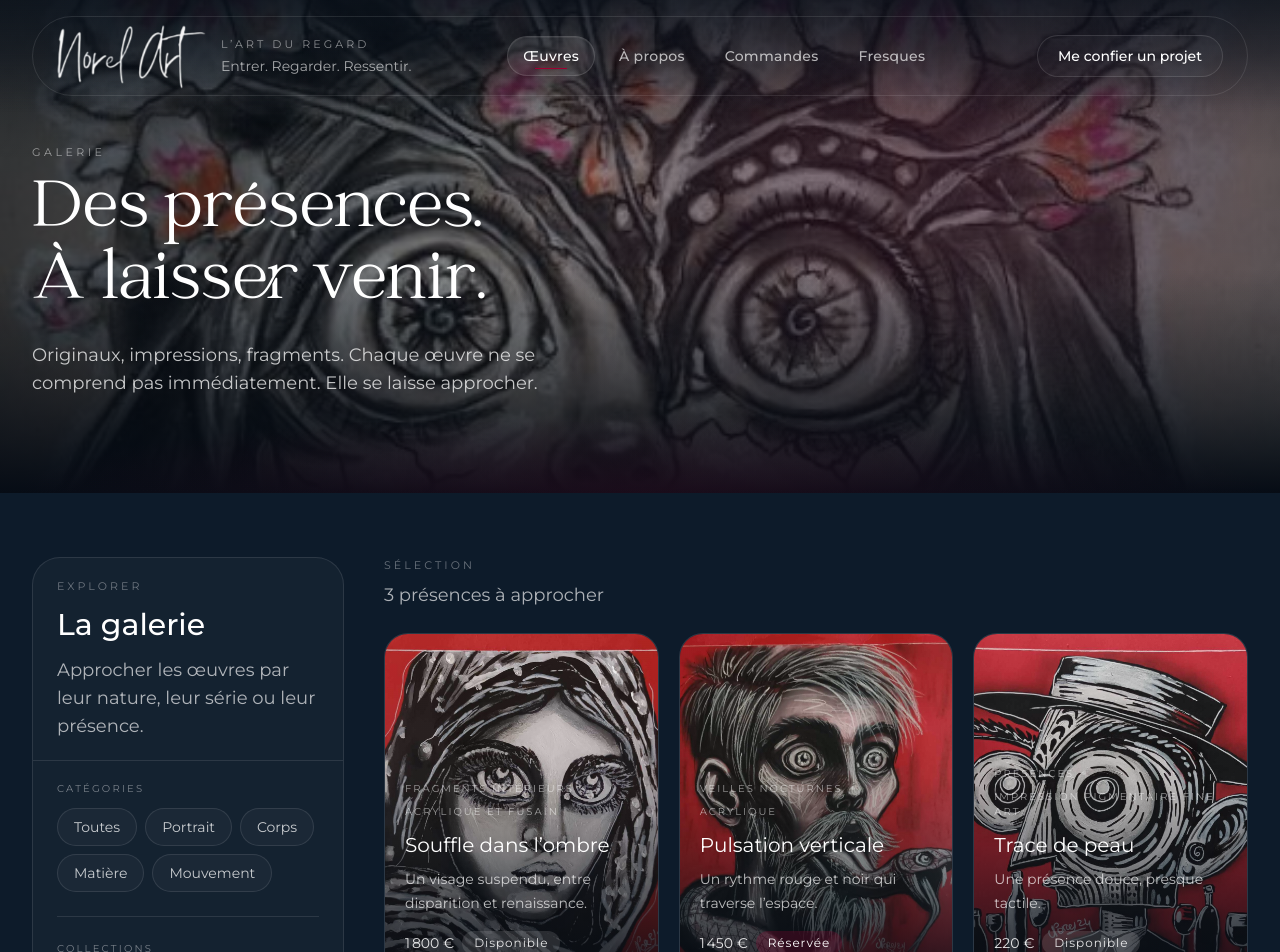
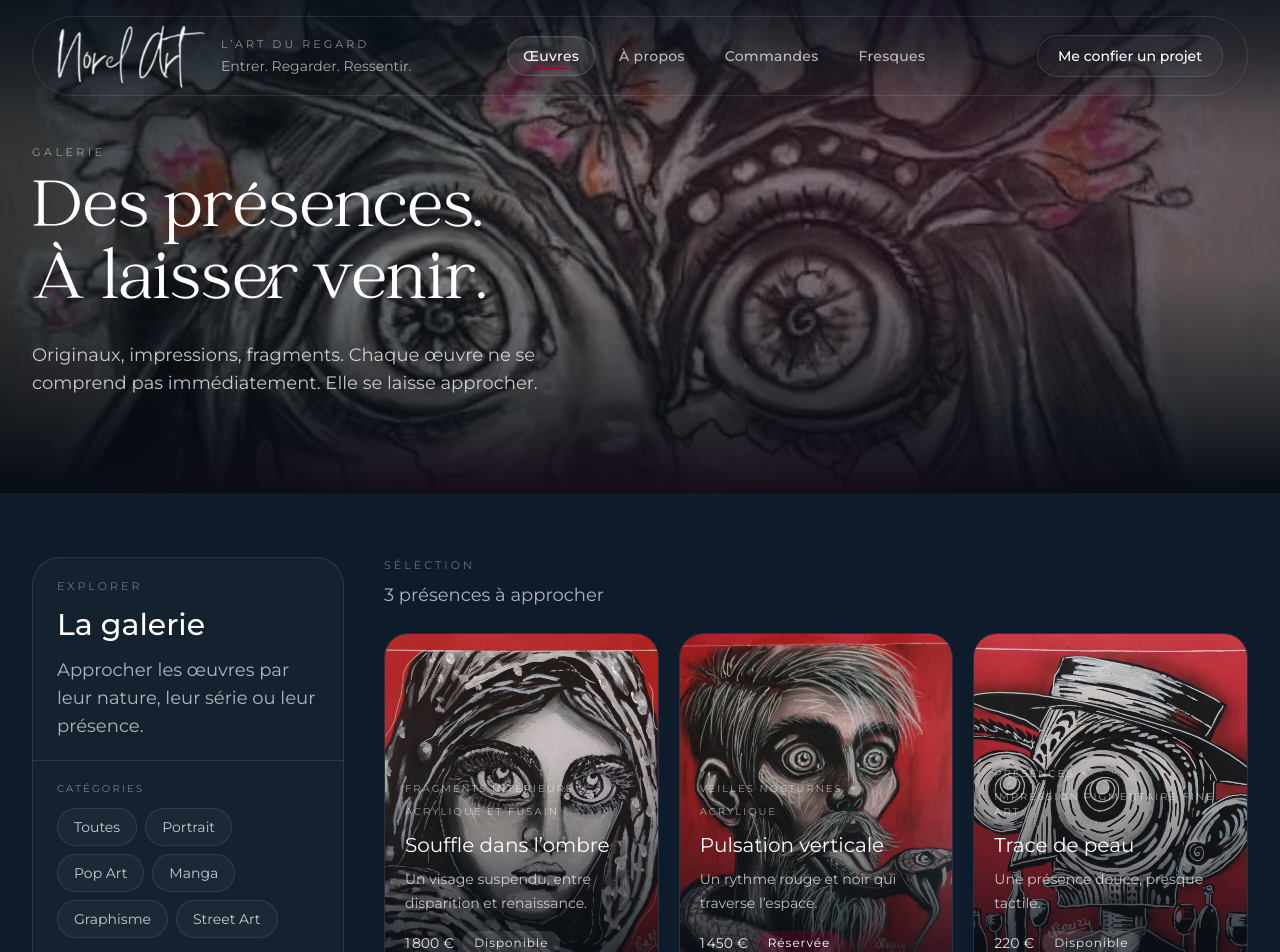
Before and after one commit to stephanievanoverberghe/norel-art, a Next.js app: page /oeuvres in a window 1280 px wide. Shown: the top 952 px of the page. Built offline with nearby package versions, Linux system fonts and the light colour scheme.

Commit message:
fix: categories

```diff
--- a/src/components/marketing/home/CategoriesSection.tsx
+++ b/src/components/marketing/home/CategoriesSection.tsx
@@ -1,44 +1,15 @@
 import Image from 'next/image';
 import Link from 'next/link';
 
+import { artworkCategories } from '@/domain/artworks/categories';
 import { cn } from '@/lib/utils/cn';
 import { Container } from '@/ui/Container';
 import { SectionIntro } from '@/components/shared/SectionIntro';
 import { SnakeBorder } from '@/components/shared/SnakeBorder';
 
-interface Category {
-    name: string;
-    slug: string;
-    image: string;
+function getCategorySlug(category: string) {
+    return category.toLocaleLowerCase('fr-FR').replace(/\s+/g, '-');
 }
-
-const categories: Category[] = [
-    {
-        name: 'Portrait',
-        slug: 'portrait',
-        image: '/images/categories/portrait.jpg',
-    },
-    {
-        name: 'Pop Art',
-        slug: 'pop-art',
-        image: '/images/categories/pop-art.jpg',
-    },
-    {
-        name: 'Manga',
-        slug: 'manga',
-        image: '/images/categories/manga.jpg',
-    },
-    {
-        name: 'Graphisme',
-        slug: 'graphisme',
-        image: '/images/categories/graphisme.jpg',
-    },
-    {
-        name: 'Street Art',
-        slug: 'street-art',
-        image: '/images/categories/street-art.jpg',
-    },
-];
 
 export function CategoriesSection({ className }: { className?: string }) {
     return (
@@ -52,13 +23,13 @@ export function CategoriesSection({ className }: { className?: string }) {
                 />
 
                 <div className="grid gap-5 sm:grid-cols-2 lg:grid-cols-5">
-                    {categories.map((category) => (
-                        <Link key={category.slug} href={`/oeuvres?categorie=${category.slug}`} className="group relative overflow-hidden rounded-3xl">
+                    {artworkCategories.map((category) => (
+                        <Link key={category} href={`/oeuvres?categorie=${getCategorySlug(category)}`} className="group relative overflow-hidden rounded-3xl">
                             <SnakeBorder />
                             <div className="relative aspect-4/5 overflow-hidden">
                                 <Image
-                                    src={category.image}
-                                    alt={category.name}
+                                    src={`/images/categories/${getCategorySlug(category)}.jpg`}
+                                    alt={category}
                                     fill
                                     sizes="(max-width: 768px) 100vw, 20vw"
                                     className="object-cover object-center transition-transform duration-700 ease-out group-hover:scale-[1.05]"
@@ -70,7 +41,7 @@ export function CategoriesSection({ className }: { className?: string }) {
 
                             {/* texte */}
                             <div className="absolute inset-x-0 bottom-0 p-5">
-                                <h3 className="text-xl text-white">{category.name}</h3>
+                                <h3 className="text-xl text-white">{category}</h3>
 
                                 <span className="mt-2 block text-xs text-white/60">Explorer</span>
                             </div>
--- a/src/components/marketing/oeuvres/OeuvreCard.tsx
+++ b/src/components/marketing/oeuvres/OeuvreCard.tsx
@@ -27,8 +27,8 @@ function formatPrice(price: number) {
 export function OeuvreCard({ artwork }: OeuvreCardProps) {
     return (
         <article className="group relative">
-            <Link href={`/oeuvres/${artwork.slug}`} className="relative block overflow-hidden rounded-[1.5rem] border border-white/10 bg-white/[0.03]">
-                <div className="relative aspect-[4/5] overflow-hidden">
+            <Link href={`/oeuvres/${artwork.slug}`} className="relative block overflow-hidden rounded-3xl border border-white/10 bg-white/[3">
+                <div className="relative aspect-4/5 overflow-hidden">
                     <Image
                         src={artwork.image}
                         alt={artwork.title}
--- a/src/components/marketing/oeuvres/OeuvreEmptyState.tsx
+++ b/src/components/marketing/oeuvres/OeuvreEmptyState.tsx
@@ -3,7 +3,7 @@ import { Container } from '@/ui/Container';
 export function OeuvreEmptyState() {
     return (
         <Container>
-            <div className="rounded-3xl border border-dashed border-white/20 bg-white/[0.02] px-6 py-12 text-center text-white/75">
+            <div className="rounded-3xl border border-dashed border-white/20 bg-white/2px-6 py-12 text-center text-white/75">
                 <p className="text-sm uppercase tracking-[0.2em] text-white/50">Aucune œuvre affichée</p>
                 <p className="mt-3 text-sm sm:text-base">Ajustez les filtres pour explorer une autre sélection.</p>
             </div>
--- a/src/components/marketing/oeuvres/OeuvresFiltersAside.tsx
+++ b/src/components/marketing/oeuvres/OeuvresFiltersAside.tsx
@@ -1,8 +1,9 @@
 import { Heading } from '@/ui/Heading';
 import { Text } from '@/ui/Text';
+import type { ArtworkCategory } from '@/domain/artworks/categories';
 
 interface OeuvresFiltersAsideProps {
-    categories: readonly string[];
+    categories: readonly ArtworkCategory[];
     collections: readonly string[];
 }
 
@@ -10,7 +11,7 @@ function FilterPill({ label }: { label: string }) {
     return (
         <button
             type="button"
-            className="inline-flex items-center rounded-full border border-white/10 bg-white/[0.03] px-4 py-2 text-sm text-white/76 transition-colors duration-300 hover:border-white/20 hover:bg-white/[0.07] hover:text-white"
+            className="inline-flex items-center rounded-full border border-white/10 bg-white/3 px-4 py-2 text-sm text-white/76 transition-colors duration-300 hover:border-white/20 hover:bg-white/[0.07] hover:text-white"
         >
             {label}
         </button>
@@ -18,9 +19,11 @@ function FilterPill({ label }: { label: string }) {
 }
 
 export function OeuvresFiltersAside({ categories, collections }: OeuvresFiltersAsideProps) {
+    const categoryFilters = ['Toutes', ...categories];
+
     return (
         <aside className="lg:sticky lg:top-28 lg:self-start">
-            <div className="overflow-hidden rounded-[1.75rem] border border-white/10 bg-white/[0.03]">
+            <div className="overflow-hidden rounded-[1.75rem] border border-white/10 bg-white/3">
                 <div className="border-b border-white/10 px-5 py-5 sm:px-6">
                     <p className="text-[11px] uppercase tracking-[0.28em] text-white/38">Explorer</p>
 
@@ -38,8 +41,7 @@ export function OeuvresFiltersAside({ categories, collections }: OeuvresFiltersA
                         <p className="text-[10px] uppercase tracking-[0.22em] text-white/42">Catégories</p>
 
                         <div className="mt-3 flex flex-wrap gap-2">
-                            <FilterPill label="Toutes" />
-                            {categories.map((category) => (
+                            {categoryFilters.map((category) => (
                                 <FilterPill key={category} label={category} />
                             ))}
                         </div>
--- a/src/components/marketing/oeuvres/OeuvresLayout.tsx
+++ b/src/components/marketing/oeuvres/OeuvresLayout.tsx
@@ -1,4 +1,5 @@
 import type { Artwork } from '@/domain/artworks/types';
+import type { ArtworkCategory } from '@/domain/artworks/categories';
 import { Container } from '@/ui/Container';
 
 import { OeuvresFiltersAside } from './OeuvresFiltersAside';
@@ -6,13 +7,13 @@ import { OeuvresGrid } from './OeuvresGrid';
 
 interface OeuvresLayoutProps {
     artworks: Artwork[];
-    categories: readonly string[];
+    categories: readonly ArtworkCategory[];
     collections: readonly string[];
 }
 
 export function OeuvresLayout({ artworks, categories, collections }: OeuvresLayoutProps) {
     return (
-        <section className="relative bg-[var(--bg-primary)] py-12 sm:py-14 lg:py-16">
+        <section className="relative bg-(--bg-primary) py-12 sm:py-14 lg:py-16">
             <Container>
                 <div className="grid gap-8 lg:grid-cols-[18rem_minmax(0,1fr)] lg:gap-10 xl:grid-cols-[19.5rem_minmax(0,1fr)]">
                     <OeuvresFiltersAside categories={categories} collections={collections} />
--- a/src/content/artworks/artworks.ts
+++ b/src/content/artworks/artworks.ts
@@ -1,6 +1,5 @@
 import type { Artwork } from '@/domain/artworks/types';
 
-export const artworkCategories = ['Portrait', 'Corps', 'Matière', 'Mouvement'] as const;
 export const artworkCollections = ['Fragments intérieurs', 'Veilles nocturnes', 'Présences'] as const;
 
 export const artworks: Artwork[] = [
@@ -29,7 +28,7 @@ export const artworks: Artwork[] = [
         excerpt: 'Un rythme rouge et noir qui traverse l’espace.',
         story: 'Une œuvre pensée comme une respiration debout. Les lignes ne ferment rien : elles ouvrent un passage vers le mouvement.',
         image: '/images/oeuvres/oeuvre-2.jpg',
-        category: 'Mouvement',
+        category: 'Pop Art',
         collection: 'Veilles nocturnes',
         type: 'original',
         technique: 'Acrylique',
@@ -47,7 +46,7 @@ export const artworks: Artwork[] = [
         excerpt: 'Une présence douce, presque tactile.',
         story: 'Cette série aborde la mémoire du corps avec des couches fines et des retraits de matière.',
         image: '/images/oeuvres/oeuvre-3.jpg',
-        category: 'Corps',
+        category: 'Manga',
         collection: 'Présences',
         type: 'print',
         technique: 'Impression pigmentaire fine art',
@@ -64,7 +63,7 @@ export const artworks: Artwork[] = [
     //     excerpt: 'Le contraste entre douceur et griffure.',
     //     story: 'Une pièce sur la tension entre contrôle et abandon dans le geste.',
     //     image: '/images/oeuvres/oeuvre-4.jpg',
-    //     category: 'Matière',
+    //     category: 'Graphisme',
     //     collection: 'Fragments intérieurs',
     //     type: 'print',
     //     technique: 'Impression giclée signée',
--- /dev/null
+++ b/src/domain/artworks/categories.ts
@@ -0,0 +1,3 @@
+export const artworkCategories = ['Portrait', 'Pop Art', 'Manga', 'Graphisme', 'Street Art'] as const;
+
+export type ArtworkCategory = (typeof artworkCategories)[number];
--- a/src/domain/artworks/data.ts
+++ b/src/domain/artworks/data.ts
@@ -1 +1,2 @@
-export { artworks, artworkCategories, artworkCollections } from '@/content/artworks/artworks';
+export { artworks, artworkCollections } from '@/content/artworks/artworks';
+export { artworkCategories } from '@/domain/artworks/categories';
--- a/src/domain/artworks/types.ts
+++ b/src/domain/artworks/types.ts
@@ -1,3 +1,5 @@
+import type { ArtworkCategory } from '@/domain/artworks/categories';
+
 export type ArtworkType = 'original' | 'print';
 export type ArtworkAvailability = 'available' | 'reserved' | 'sold';
 
@@ -8,7 +10,7 @@ export interface Artwork {
     excerpt: string;
     story: string;
     image: string;
-    category: string;
+    category: ArtworkCategory;
     collection: string;
     type: ArtworkType;
     technique: string;
```
